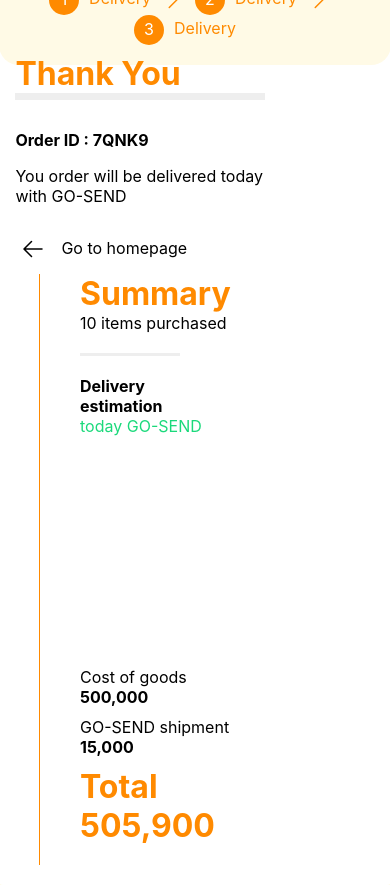
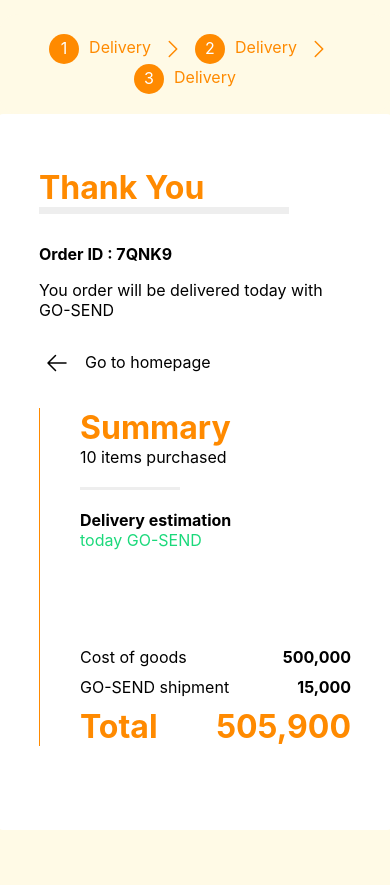
Before and after one commit to maulanairfanf/jakmall-test, a Vue app: page / in a window 390 px wide. After the commit the page ends 844 px from the top, so only its background shows below. Built offline with nearby package versions, Linux system fonts and the light colour scheme.

Commit message:
add responsive

```diff
--- a/src/style.styl
+++ b/src/style.styl
@@ -137,6 +137,8 @@ h1
 	padding: 20px
 	border-radius: 20px
 	margin-top: -35px
+	.tab
+		margin-right: 20px
 	span
 		margin-bottom: 5px
 
@@ -178,3 +180,20 @@ h1
 			&_active
 				background-color:  semi-success
 				border: 2px solid success
+
+@media screen and (max-width: 600px)
+	.header_navigation
+		position relative
+		margin-top 0
+		.tab
+			width: 100%
+			margin: 10px
+	.input_container
+		width: 250px
+	.section_right, .section_left
+		width: 100%
+	.section_right
+		margin-top: 20px
+		min-height: 40vh
+	.shipment_content_box, .payment_content_box
+		margin-top: 20px
```
